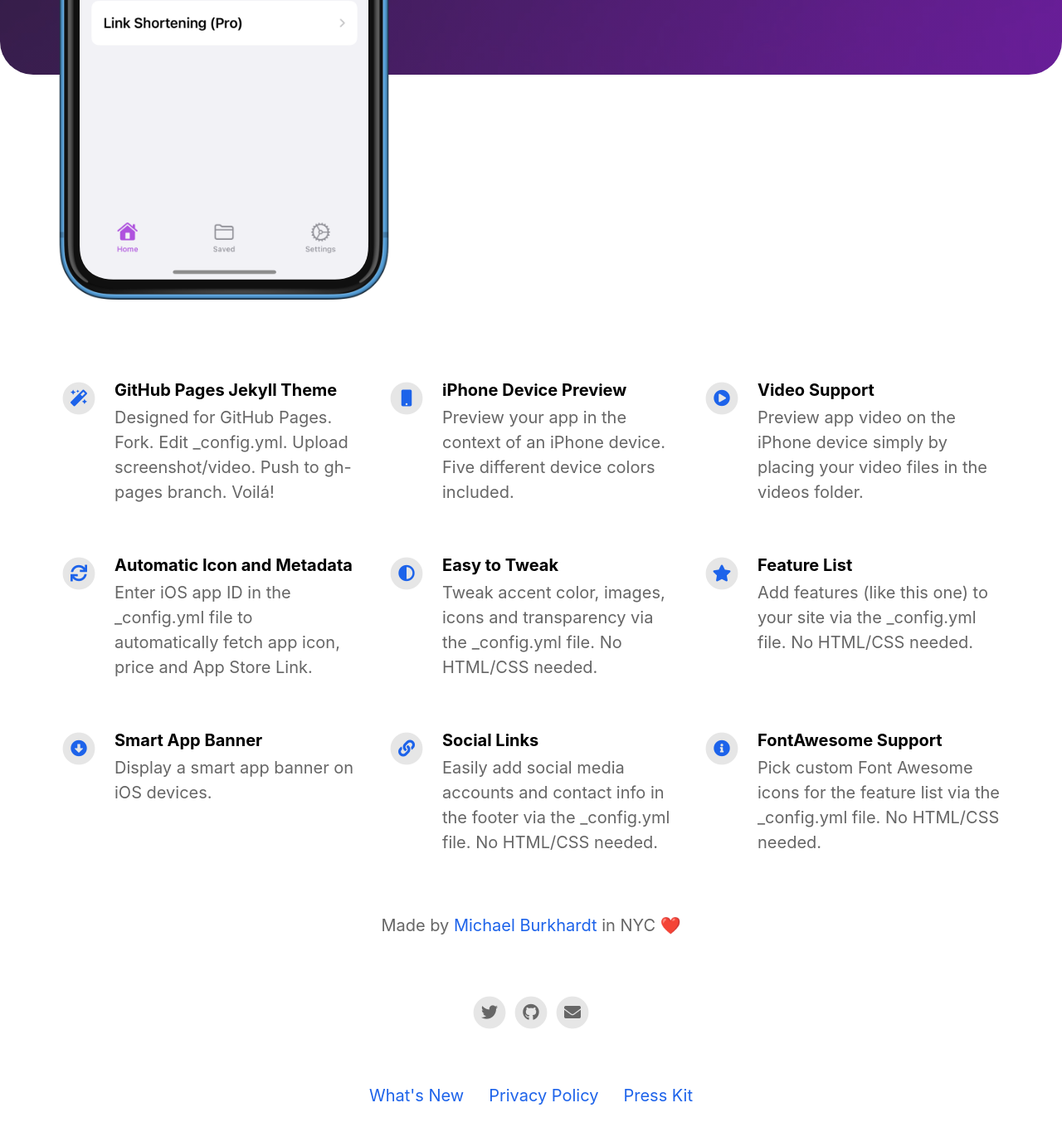
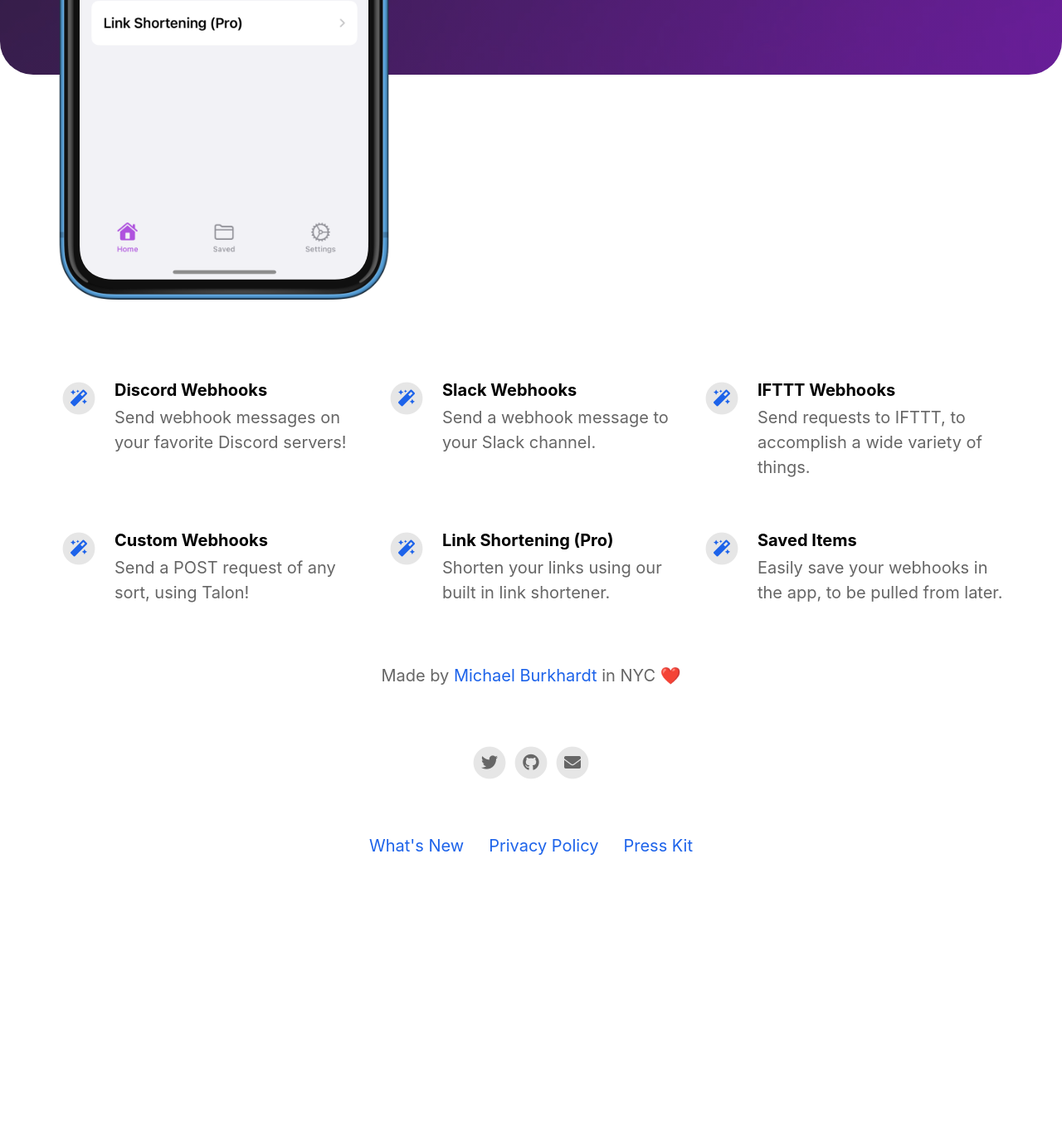
Before and after one commit to TalonApp/Website, a Jekyll site: the page built from index.html, in a window 1280 px wide and 1400 px high, scrolled down 624 px. Shown: the top 1370 px of the window at 83% size. Built offline with Jekyll 4.4.1, drawn with Linux system fonts in a browser that asks for light colours; nearby versions of some CDN libraries; after the commit the page ends 1723 px from its top, so only the background shows below that.

Commit message:
Update _config.yml

```diff
--- a/_config.yml
+++ b/_config.yml
@@ -35,41 +35,29 @@ youtube_username                          :
 # Feature List                            Edit, add or remove features to be presented.
 features                                  :
 
-  - title                                 : GitHub Pages Jekyll Theme
-    description                           : Designed for GitHub Pages. Fork. Edit _config.yml. Upload screenshot/video. Push to gh-pages branch. Voilá!
+  - title                                 : Discord Webhooks
+    description                           : Send webhook messages on your favorite Discord servers!
     fontawesome_icon_name                 : magic
 
-  - title                                 : iPhone Device Preview
-    description                           : Preview your app in the context of an iPhone device. Five different device colors included.
-    fontawesome_icon_name                 : mobile
+  - title                                 : Slack Webhooks
+    description                           : Send a webhook message to your Slack channel.
+    fontawesome_icon_name                 : magic
 
-  - title                                 : Video Support
-    description                           : Preview app video on the iPhone device simply by placing your video files in the videos folder.
-    fontawesome_icon_name                 : play-circle
+  - title                                 : IFTTT Webhooks
+    description                           : Send requests to IFTTT, to accomplish a wide variety of things.
+    fontawesome_icon_name                 : magic
 
-  - title                                 : Automatic Icon and Metadata
-    description                           : Enter iOS app ID in the _config.yml file to automatically fetch app icon, price and App Store Link.
-    fontawesome_icon_name                 : sync
+  - title                                 : Custom Webhooks
+    description                           : Send a POST request of any sort, using Talon!
+    fontawesome_icon_name                 : magic
 
-  - title                                 : Easy to Tweak
-    description                           : Tweak accent color, images, icons and transparency via the _config.yml file. No HTML/CSS needed.
-    fontawesome_icon_name                 : adjust
+  - title                                 : Link Shortening (Pro)
+    description                           : Shorten your links using our built in link shortener.
+    fontawesome_icon_name                 : magic
 
-  - title                                 : Feature List
-    description                           : Add features (like this one) to your site via the _config.yml file. No HTML/CSS needed.
-    fontawesome_icon_name                 : star
-
-  - title                                 : Smart App Banner
-    description                           : Display a smart app banner on iOS devices.
-    fontawesome_icon_name                 : arrow-alt-circle-down
-
-  - title                                 : Social Links
-    description                           : Easily add social media accounts and contact info in the footer via the _config.yml file. No HTML/CSS needed.
-    fontawesome_icon_name                 : link
-
-  - title                                 : FontAwesome Support
-    description                           : Pick custom Font Awesome icons for the feature list via the _config.yml file. No HTML/CSS needed.
-    fontawesome_icon_name                 : info-circle
+  - title                                 : Saved Items
+    description                           : Easily save your webhooks in the app, to be pulled from later.
+    fontawesome_icon_name                 : magic
 
   - title                                 : # New Feature Title
     description                           : # New Feature Description
```
